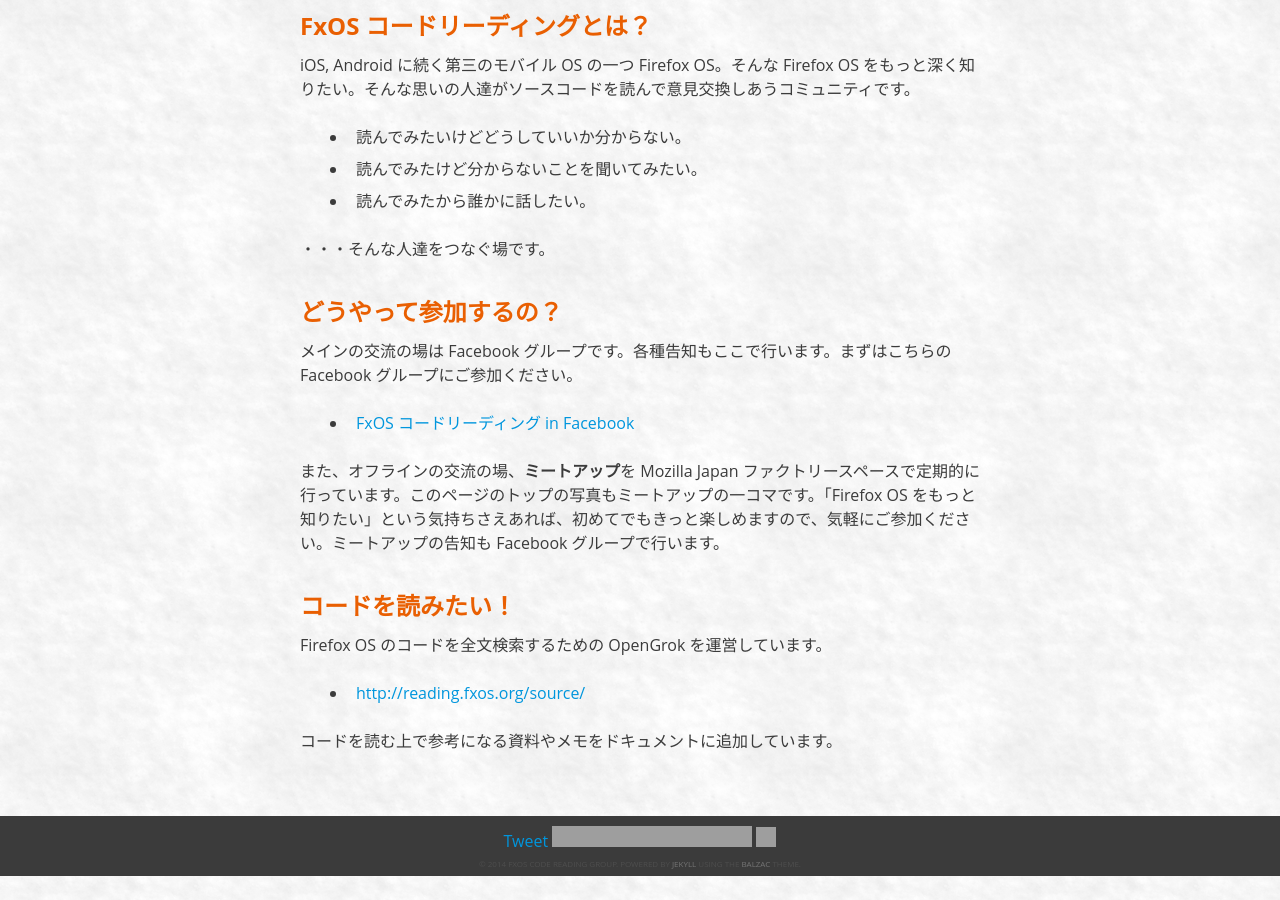
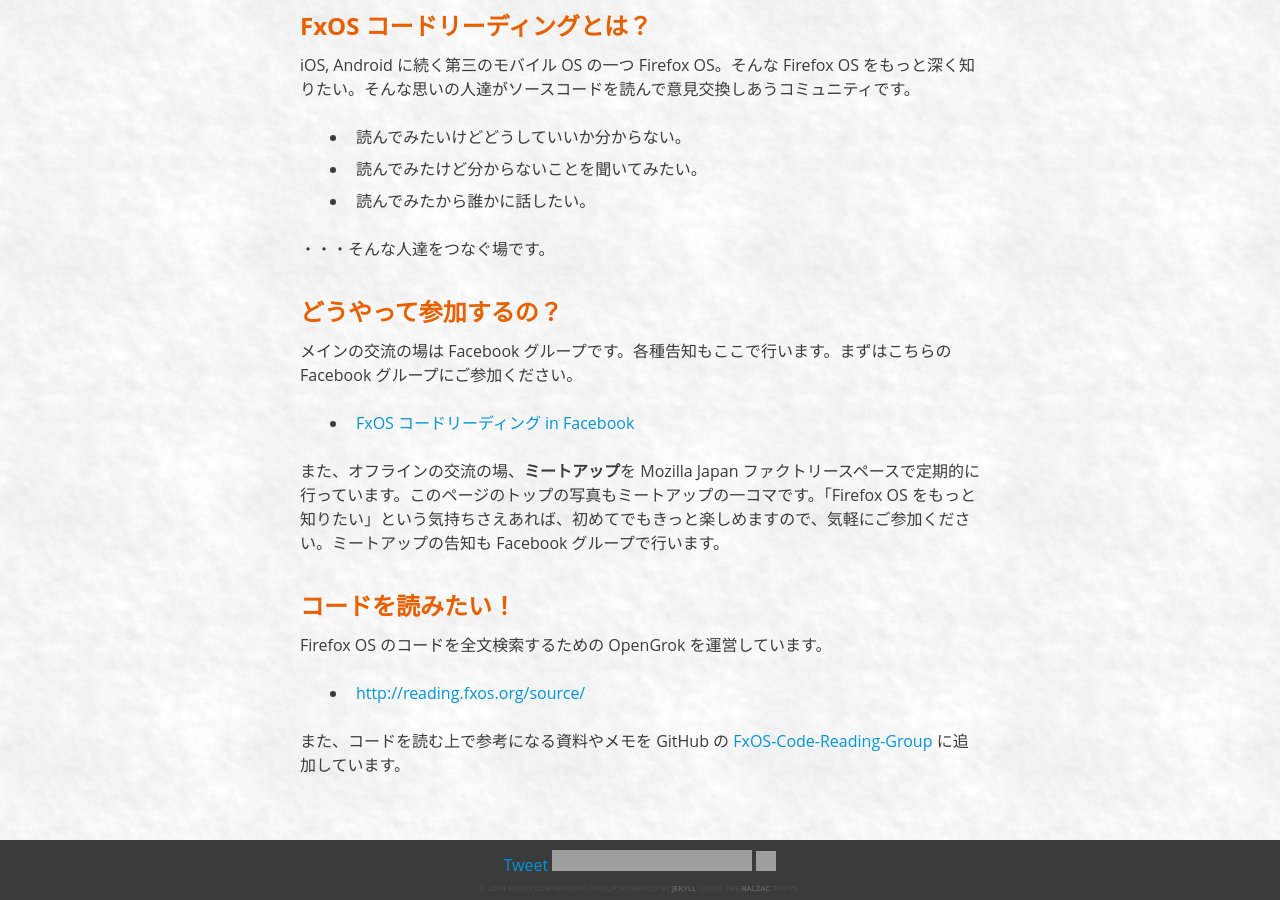
Before and after one commit to FxOS-Code-Reading-Group/fxos-code-reading-group.github.io, a Jekyll site: the page built from index.md, in a window 1280 px wide and 900 px high, scrolled down 599 px. Built offline with Jekyll 4.4.1, drawn with Linux system fonts in a browser that asks for light colours; comment, search, counter and statistics services are not loaded; before the commit the page ends 1475 px from its top, so only the background shows below that; grey boxes are pictures that could not be loaded.

Commit message:
Added a link to GitHub.

```diff
--- a/index.md
+++ b/index.md
@@ -25,4 +25,4 @@ Firefox OS のコードを全文検索するための OpenGrok を運営して
 
 - <http://reading.fxos.org/source/>
 
-コードを読む上で参考になる資料やメモをドキュメントに追加しています。
+また、コードを読む上で参考になる資料やメモを GitHub の [FxOS-Code-Reading-Group](https://github.com/FxOS-Code-Reading-Group/MainRepo/wiki) に追加しています。
```
